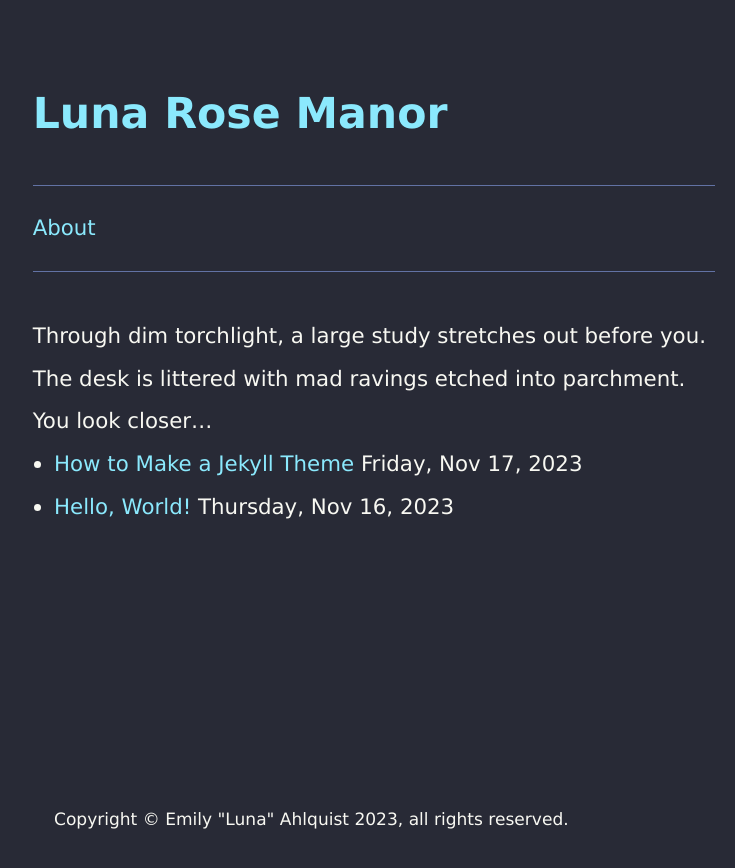
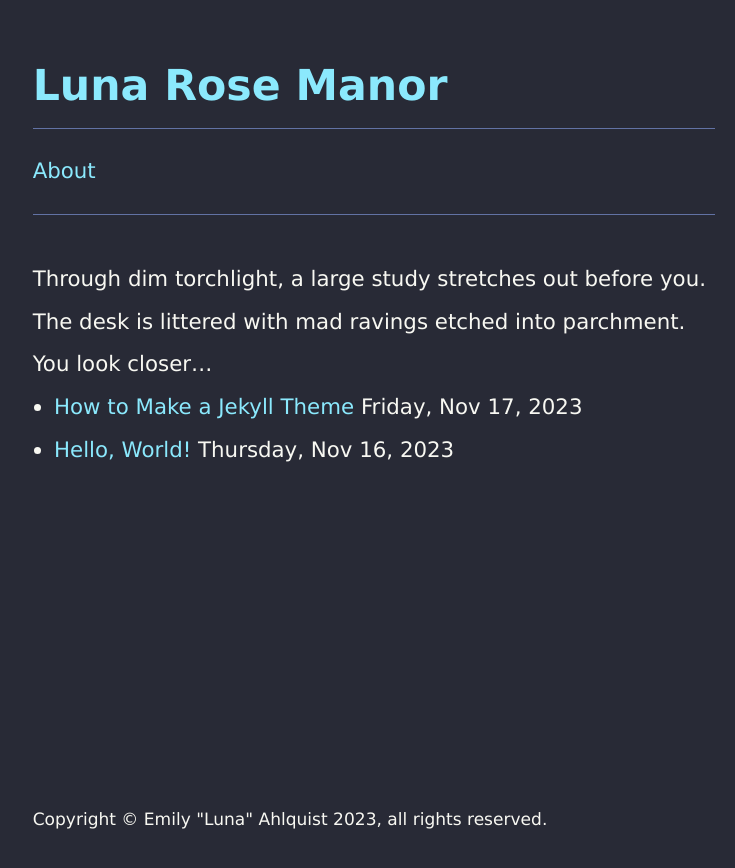
Before and after one commit to LunaRoseManor/lunarosemanor.github.io, a Jekyll site: the page built from index.md, in a window 1280 px wide. Shown: the top 868 px of the page, without its empty margins (266-1001 px from the left). Built offline with Jekyll 4.4.1, drawn with Linux system fonts in a browser that asks for light colours.

Commit message:
I'm going to bed now

```diff
--- a/_sass/layout.sass
+++ b/_sass/layout.sass
@@ -19,6 +19,8 @@ dl, dd, ol, ul, figure
 ul
     padding-left: $spacing-unit
 
+///////////////////////////////DANGER: BIOHAZARD\\\\\\\\\\\\\\\\\\\\\\\\\\\\\\\\
+// TODO: Find some way to contain this eldritch mess and never speak of it again
 // Weird fix I have to include for normalize.css for some reason
 .page-body .page-header
     padding: 0 // Absolutely horrible - don't do this!
@@ -33,8 +35,20 @@ ul
     .wrapper
         p:last-of-type
             margin: 0 // I don't know why or how, but this fixed a major issue
-// Midnight: Oh, there's a weird issue with headers going all over the place
-// 3AM: I AM THE HEADER HAG AND ALL SHALL KNEEL BEFORE ME
+// And now the headers for the site are broken for no reason
+// Why oh why just please let this end
+.page-header a, .page-header h1 // AAAAAAAHHHH
+    margin: 0 !important
+// 11PM: Oh, there's a weird issue with header margins. I can fix that.
+// 3:30AM: I AM THE HEADER HAG AND ALL SHALL KNEEL BEFORE ME.
+
+// There was just one more
+// To hurt me
+// One last time
+.page-footer .wrapper
+    padding-left: 0
+    padding-right: 0
+/////////////////////QUARANTINE ZONE////////////////////////////////////////////
 
 // Establish basic styling rules
 body
```
